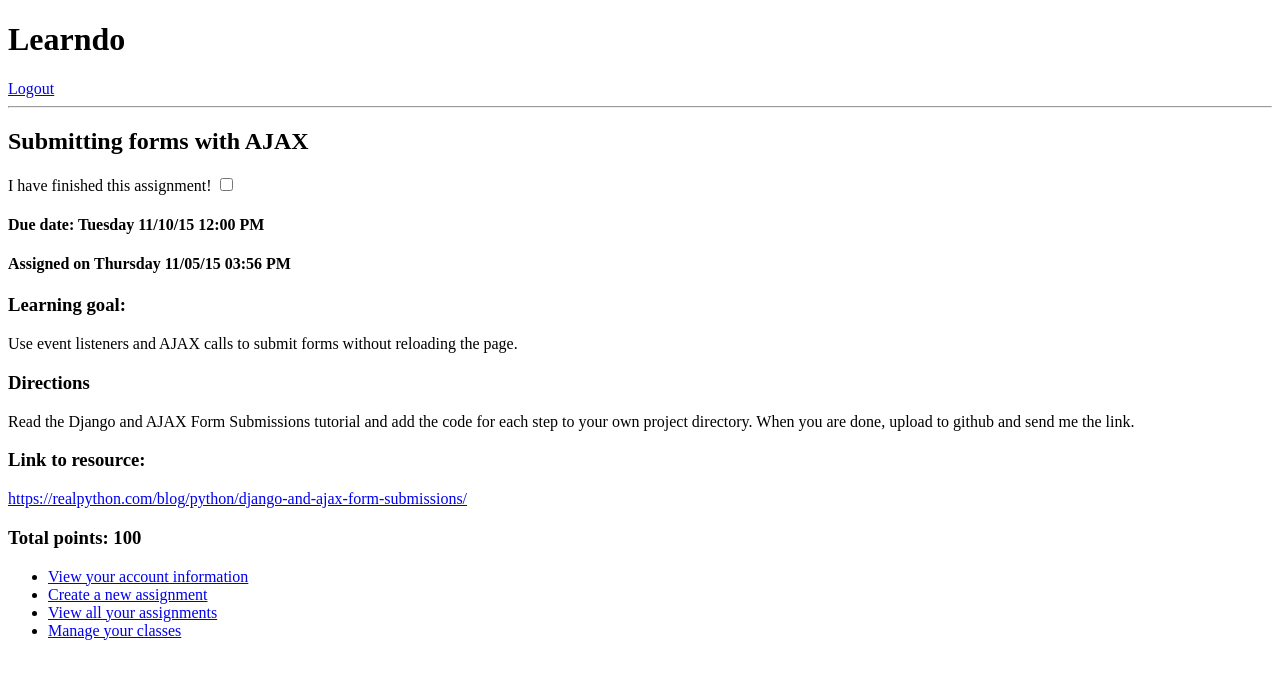
After one commit to cforan99/learndo, a Flask app: page /student/3/assignments/1 in a window 1280 px wide. The commit adds this page. Shown: the top 679 px of the page. Run offline with Flask 2, Linux system fonts and the light colour scheme; a user stored in the database is signed in; data comes from the database, SQL or seed files in the repository; both versions use the stored data as it was after the commit; some libraries are stand-ins or nearby versions.

Commit message:
finished mvp by adding a check for completion form to the student assignment view that changes the completed status in the database if it is checked or unchecked

```diff
--- a/helper.py
+++ b/helper.py
@@ -114,6 +114,7 @@ def report_student_progress(task, assignment_list):
                 viewed = None
             if assignment.completed:
                 completed = assignment.completed.strftime("%A %m/%d/%y %I:%M %p")
+                overdue = False
             else:
                 completed = None
                 due_date = task.due_date
--- a/server.py
+++ b/server.py
@@ -412,6 +412,55 @@ def show_student_assignments(user_id):
         return redirect("/")
 
 
+@app.route('/student/<int:student_id>/assignments/<int:assign_id>')
+def view_student_assignment(student_id, assign_id):
+    """Shows assignment information to student with a form to check that an assignment is complete"""
+
+    assignment = Assignment.query.get(assign_id)
+    task = assignment.task
+    date_obj = task.due_date
+    due_date = date_obj.strftime("%A %m/%d/%y %I:%M %p")
+    assigned_on = assignment.assigned.strftime("%A %m/%d/%y %I:%M %p") # Stores date assigned
+
+    # double-checks authorization before rendering template
+    user_id = session['user_id']
+
+    if user_id == student_id:
+        assignment.viewed = datetime.now()
+        db.session.commit()
+        return render_template("sassignment_view.html", task=task,
+                                                        due_date=due_date,
+                                                        assignment=assignment,
+                                                        assigned_on=assigned_on)
+    else:
+        flash("You do not have access to that page.")
+        return redirect("/")
+
+
+@app.route('/completed', methods=["POST"])
+def complete_assignment():
+
+    completed = request.form.get("completed")
+    assign_id = request.form.get("assign_id")
+
+    print "*****Completed:", completed, "Assign_ID:", assign_id
+
+    assignment = Assignment.query.get(assign_id)
+
+    if completed:
+        assignment.completed = datetime.now()
+        flash("Congratulations on finishing! Your teacher has been notified.")
+    else:
+        assignment.completed = None
+        flash("Your teacher has been notified that you are still working.")
+
+    db.session.commit()
+
+
+    return redirect("/student/{}/assignments/{}".format(assignment.student_id, assign_id))
+
+
+
 ############### ASSIGNMENTS ###############
 
 @app.route('/new_assignment')
@@ -496,7 +545,9 @@ def view_assignment(teacher_id, task_id):
         progress = report_student_progress(task, assignment_list) # Generates a dictionary with student progress
 
     else:
+        assigned_on = None
         class_name = None
+        progress = None
 
     # double-checks authorization before rendering template
     user_id = session['user_id']
--- a/templates/base.html
+++ b/templates/base.html
@@ -2,6 +2,7 @@
 <html>
 <head>
     <title>Learndo</title>
+    <link href="/static/style.css" rel="stylesheet">
 </head>
 <body>
 
@@ -32,14 +33,12 @@
 				<li><a href='/profile/{{ session['user_id'] }}'>View your account information</a></li>
 				<li><a href='/new_assignment'>Create a new assignment</a></li>
 				<li><a href='/teacher/{{ session['user_id'] }}/assignments'>View all your assignments</a></li>
-				<li><a href='/teacher/{{ session['user_id'] }}/messages'>View your messages</a></li>
 				<li><a href='/teacher/{{ session['user_id'] }}/classes'>Manage your classes</a></li>
 			</ul>
 		{% else %}
 			<ul>
 				<li><a href='/profile/{{ session['user_id'] }}'>View your account information</a></li>
 				<li><a href='/student/{{ session['user_id'] }}/assignments'>View all your assignments</a></li>
-				<li><a href='/student/{{ session['user_id'] }}/messages'>View your messages</a></li>
 			</ul>
 		{% endif %}
 	{% else %}
--- /dev/null
+++ b/templates/sassignment_view.html
@@ -0,0 +1,47 @@
+{% extends 'base.html' %}
+{% block content %}
+
+<h2>{{ task.title }}</h2>
+
+<div class="assignment">
+
+	<div class="checkbox">
+		<form action="/completed" method="POST" class="form">
+			<label for="checkbox">I have finished this assignment!</label> <input type="checkbox" name="completed" class="complete">
+			<input type="hidden" name="assign_id" value="{{ assignment.assign_id }}">
+		</form>
+	</div>
+
+	<h4>Due date: {{ due_date }}</h4>
+	<h4>Assigned on {{ assigned_on }}</h4>
+
+	<h3>Learning goal:</h3>
+	<p>{{ task.goal }}</p>
+
+	<h3>Directions</h3>
+	<p>{{ task.directions }}</p>
+
+	<h3>Link to resource:</h3>
+	<a href="{{ task.link }}" target="_blank">{{ task.link }}</a>
+
+
+	<h3>Total points: {{ task.points }}</h3>
+</div>
+<script src="http://code.jquery.com/jquery-1.11.3.min.js"></script>
+<script>
+    var completed = "{{ assignment.completed }}"
+    if (completed == "None") {
+    	completed = null;
+    }
+
+    if (completed) {
+    	$('.complete').prop('checked', true)
+    } else {
+    	$('.complete').prop('checked', false)
+    }
+
+    $('.complete').on('change',function(){
+       $('.form').submit();
+       });
+</script>
+	{% endblock %}
--- a/templates/sassignments.html
+++ b/templates/sassignments.html
@@ -5,7 +5,7 @@
 
 <div class="assignment-list">
 	{% for assignment in assignments %}
-	<h3><a href="/teacher/{{ assignment.task.created_by }}/assignments/{{ assignment.task_id }}">
+	<h3><a href="/student/{{ assignment.student_id }}/assignments/{{ assignment.assign_id }}">
 	{{ assignment.task.title }}</a></h3>
 	<p>{{ assignment.task.goal }}</p>
 	<p><b>Due date:</b> {{ assignment.task.due_date.strftime("%m/%d/%y %I:%M %p") }} &nbsp; &nbsp; <b>Points:</b> {{ assignment.task.points }}</p>
```
Also changed, not shown: templates/view_assignment.html (+18 -21 lines), learndo.db.
